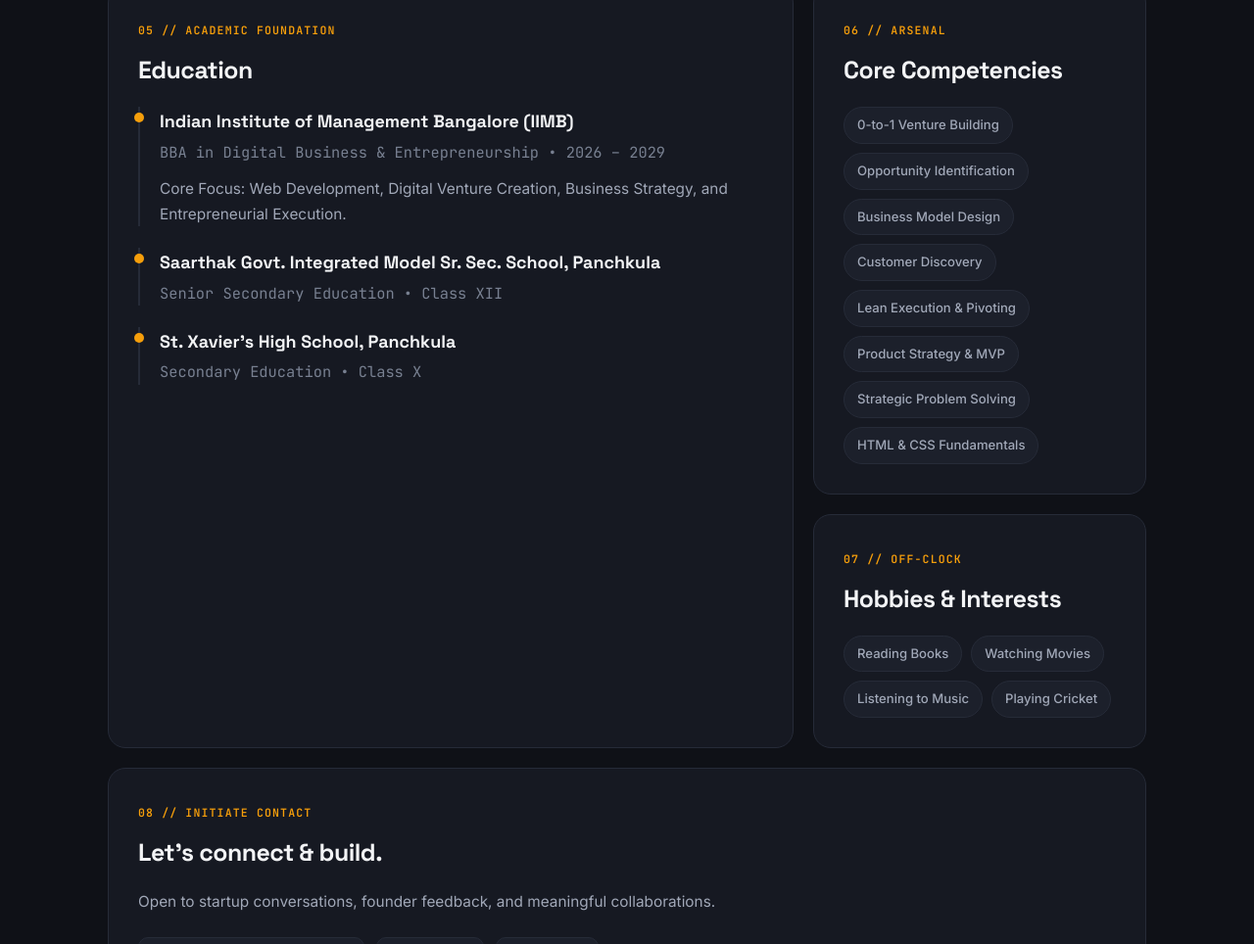
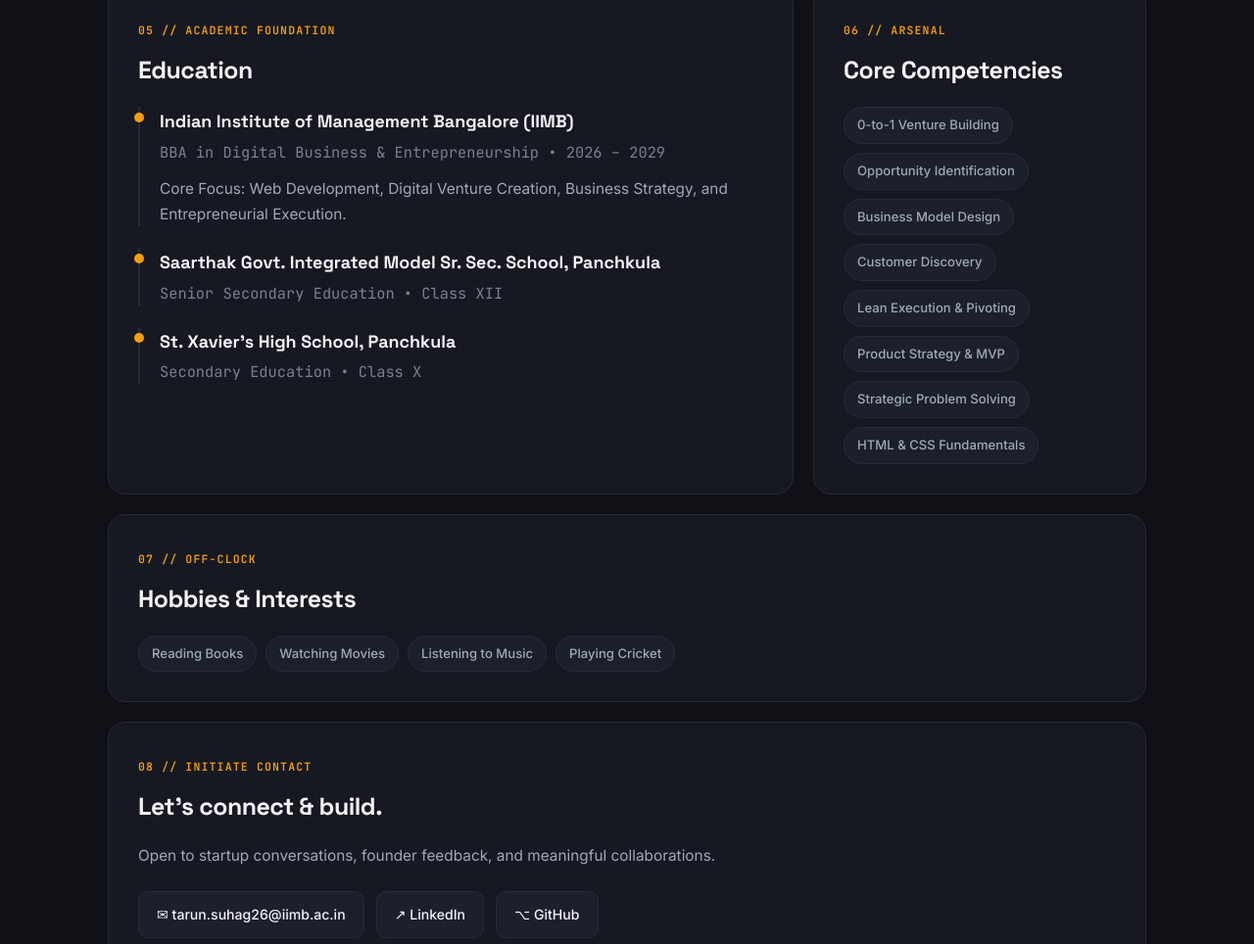
Before and after one commit to tarunsuhag03/my-resume, a plain HTML site: page index.html in a window 1280 px wide. Shown: the part 1805-2769 px from the top of the page at 98% size. Drawn offline with Linux system fonts and the light colour scheme.

Commit message:
Update index.html

```diff
--- a/index.html
+++ b/index.html
@@ -128,7 +128,7 @@
       </div>
     </section>
 
-    <section id="education" class="bento-card span-2 row-span-2">
+    <section id="education" class="bento-card span-2">
       <span class="card-tag">05 // ACADEMIC FOUNDATION</span>
       <h2>Education</h2>
 
@@ -164,9 +164,11 @@
       </div>
     </section>
 
-    <section id="hobbies" class="bento-card">
+    <section id="hobbies" class="bento-card span-3 hobbies-bar">
+    <div>
       <span class="card-tag">07 // OFF-CLOCK</span>
       <h2>Hobbies &amp; Interests</h2>
+    </div>
     <div class="skill-cloud">
       <span class="skill-pill">Reading Books</span>
       <span class="skill-pill">Watching Movies</span>
```
Lines whose indentation alone changed are shown as unchanged.
